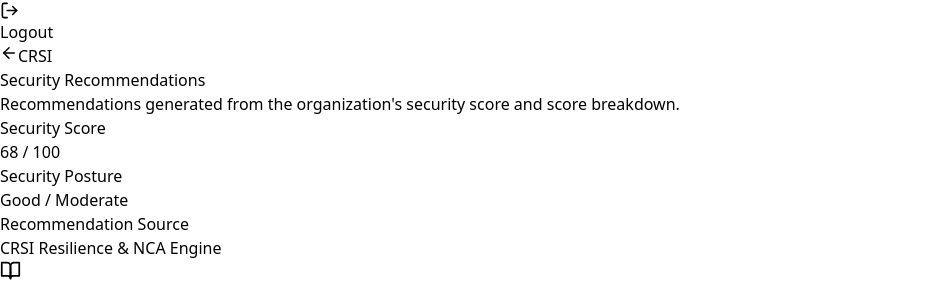
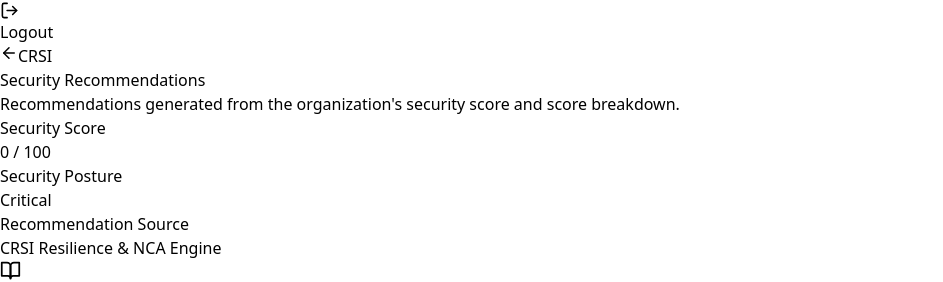
Before and after one commit to ii3ruj/SentriX, a React (Vite) app in the folder Sentriix/frontend/: page /crsi-recommendations in a window 1280 px wide. Shown: the part 1611-1893 px from the top of the page, without its empty margins (0-943 px from the left). Built offline with nearby package versions, Linux system fonts and the light colour scheme; no server answers; sample sign-in values are in the browser's storage.

Commit message:
Update CRSIRecommendations.jsx

```diff
--- a/Sentriix/frontend/src/pages/CRSIRecommendations.jsx
+++ b/Sentriix/frontend/src/pages/CRSIRecommendations.jsx
@@ -62,7 +62,8 @@
 export default function CRSIRecommendations() {
   const navigate = useNavigate();
 
-  const [securityScore, setSecurityScore] = useState(68);
+  const [securityScore, setSecurityScore] = useState(0);
+  const [maturityLevel, setMaturityLevel] = useState(null);
   const [breakdown, setBreakdown] = useState(DEFAULT_BREAKDOWN);
   const [recommendations, setRecommendations] = useState(DEFAULT_RECOMMENDATIONS);
   const [recommendedPlaybook, setRecommendedPlaybook] = useState("ENDPOINT_SECURITY_PLAYBOOK");
@@ -74,12 +75,11 @@
       try {
         const crsiData = await apiService.getCRSIRecommendations();
         if (isMounted && crsiData) {
-          if (crsiData.score) setSecurityScore(crsiData.score);
-          if (crsiData.breakdown) setBreakdown(crsiData.breakdown);
+          if (typeof crsiData.score === "number") setSecurityScore(crsiData.score);
+          if (crsiData.maturity_level) setMaturityLevel(crsiData.maturity_level);
+          if (Array.isArray(crsiData.breakdown)) setBreakdown(crsiData.breakdown);
           if (crsiData.playbook) setRecommendedPlaybook(crsiData.playbook);
-          if (crsiData.actions && Array.isArray(crsiData.actions)) {
-            setRecommendations(crsiData.actions);
-          }
+          if (Array.isArray(crsiData.actions)) setRecommendations(crsiData.actions);
         }
       } catch (err) {
         console.warn("Using fallback CRSI recommendations:", err);
@@ -87,8 +87,10 @@
     };
 
     fetchCRSIInfo();
+    const interval = setInterval(fetchCRSIInfo, 5000);
     return () => {
       isMounted = false;
+      clearInterval(interval);
     };
   }, []);
 
@@ -109,37 +111,34 @@
     return "bg-gray-500/10 text-gray-400 border border-gray-500/20";
   };
 
-  const handleGenerateReport = () => {
-    const newCrsiReport = {
-      id: `RPT-CRSI-${String(Date.now()).slice(-4)}`,
-      incidentId: null,
-      title: "CRSI Assessment & Security Posture Report",
-      type: "CRSI Report",
-      isCrsi: true,
-      archivedAt: new Date().toISOString().replace("T", " ").slice(0, 16),
-      sha256: "a69f73cca23a9ac5c8b567dc185a756e97a9fb4347029006b3b790acffb0a3f7",
-      archivedBy: "SecOps Lead (CRSI Module)",
-      retentionUntil: "2033-08-17",
-      content: {
-        overallScore: `${(securityScore / 10).toFixed(1)} / 10`,
-        maturityLevel: securityScore >= 70 ? "Mature" : "Moderate",
-        people: "7.0 / 10",
-        process: "6.5 / 10",
-        technology: `${(securityScore / 10).toFixed(1)} / 10`,
-        playbook: recommendedPlaybook,
-        breakdownList: breakdown,
-      },
-    };
+  const handleGenerateReport = async () => {
+    const confirmed = window.confirm(
+      `Generate and archive the CRSI assessment report?\n\n` +
+        `Security score: ${securityScore}/100\n` +
+        `Maturity level: ${maturityLevel || "-"}\n\n` +
+        `The report is archived as an immutable snapshot with a SHA-256 fingerprint.`
+    );
+    if (!confirmed) return;
 
     try {
-      const stored = JSON.parse(localStorage.getItem("sentrix_archived_reports") || "[]");
-      stored.unshift(newCrsiReport);
-      localStorage.setItem("sentrix_archived_reports", JSON.stringify(stored));
+      // الأرشيف مصدره الباك إند، لا localStorage
+      const rows = await apiService.getArchivedIncidents();
+      const crsiRow = (rows || []).find((r) => r.type === "CRSI Report");
+
+      window.alert(
+        crsiRow
+          ? `CRSI report archived.\n\n` +
+            `Report ID: ${crsiRow.report_id}\n` +
+            `SHA-256: ${String(crsiRow.sha256 || "").slice(0, 32)}...\n` +
+            `Archived by: ${crsiRow.archived_by}\n` +
+            `Retention until: ${crsiRow.retention_until}`
+          : "CRSI report archived."
+      );
+
+      navigate("/archive");
     } catch (e) {
-      console.error(e);
+      window.alert(`Could not archive the CRSI report: ${e.message}`);
     }
-
-    navigate("/archive");
   };
 
   return (
@@ -174,7 +173,15 @@
             <div className="grid md:grid-cols-3 gap-6">
               <div>
                 <p className="text-xs text-gray-500 mb-2">Security Score</p>
-                <p className="text-3xl font-bold text-emerald-400">
+                <p
+                  className={`text-3xl font-bold ${
+                    securityScore >= 70
+                      ? "text-emerald-400"
+                      : securityScore >= 40
+                      ? "text-yellow-400"
+                      : "text-red-400"
+                  }`}
+                >
                   {securityScore}
                   <span className="text-sm text-gray-500"> / 100</span>
                 </p>
@@ -182,8 +189,23 @@
 
               <div>
                 <p className="text-xs text-gray-500 mb-2">Security Posture</p>
-                <p className="text-lg font-semibold text-emerald-400">
-                  {securityScore >= 70 ? "Strong Posture" : "Good / Moderate"}
+                <p
+                  className={`text-lg font-semibold ${
+                    securityScore >= 70
+                      ? "text-emerald-400"
+                      : securityScore >= 40
+                      ? "text-yellow-400"
+                      : "text-red-400"
+                  }`}
+                >
+                  {maturityLevel ||
+                    (securityScore >= 80
+                      ? "Strong"
+                      : securityScore >= 60
+                      ? "Moderate"
+                      : securityScore >= 40
+                      ? "Weak"
+                      : "Critical")}
                 </p>
               </div>
 
@@ -308,7 +330,13 @@
 
                       <div className="h-1.5 bg-[#172130] rounded-full overflow-hidden">
                         <div
-                          className="h-full bg-emerald-500 rounded-full transition-all duration-500"
+                          className={`h-full rounded-full transition-all duration-500 ${
+                            item.score >= 70
+                              ? "bg-emerald-500"
+                              : item.score >= 40
+                              ? "bg-yellow-500"
+                              : "bg-red-500"
+                          }`}
                           style={{ width: `${item.score}%` }}
                         />
                       </div>
```
